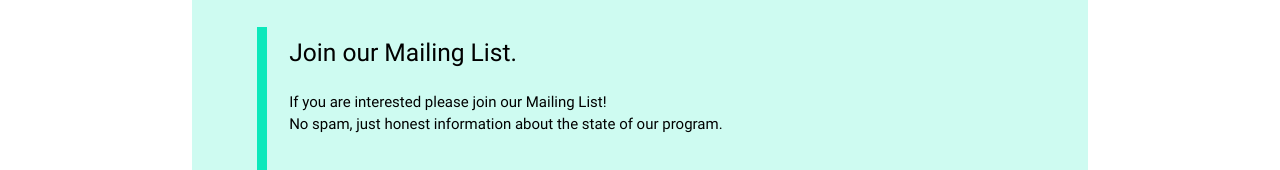
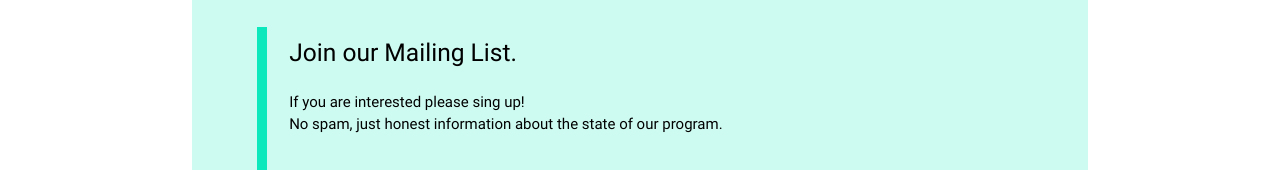
Before and after one commit to Bind/camp, a website: page index.html in a window 1280 px wide. Shown: the part 1762-1932 px from the top of the page. Drawn offline with Linux system fonts and the light colour scheme.

```diff
--- a/index.html
+++ b/index.html
@@ -115,7 +115,7 @@
       <form class="col s10 offset-s1">
 
     <h5 class="black-text col s12">Join our Mailing List. </h5>
-    <p class="black-text col s12">If you are interested please join our Mailing List! <br /> No spam, just honest information about the state of our program. </p>
+    <p class="black-text col s12">If you are interested please sing up! <br /> No spam, just honest information about the state of our program. </p>
           <div class="input-field col m6 s12">
             <input id="first_name" type="text" class="validate">
             <label for="first_name">First Name</label>
```
